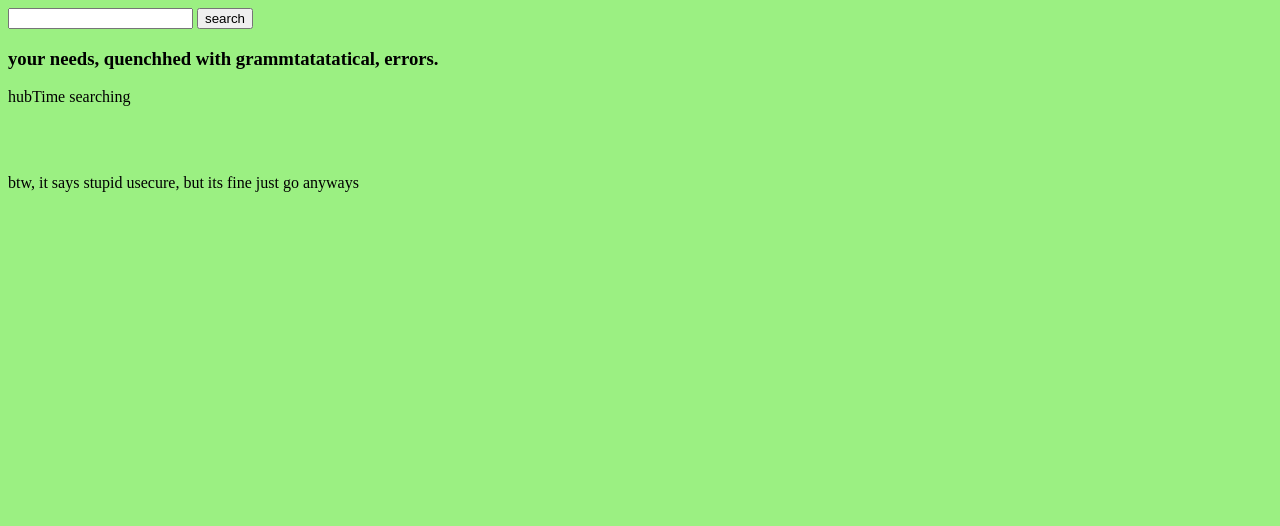
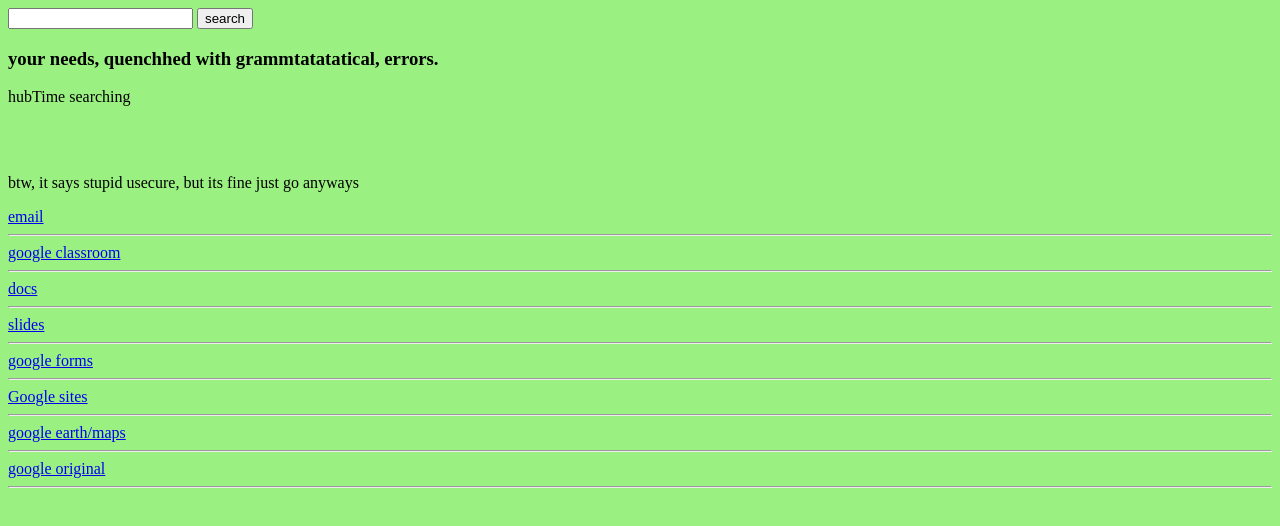
Before and after one commit to Telleon/hubtime, a plain HTML site: page index.html in a window 1280 px wide. Drawn offline with Linux system fonts and the light colour scheme.

Commit message:
Update index.html

```diff
--- a/index.html
+++ b/index.html
@@ -32,3 +32,11 @@
 			}
 		}, 5000);
 	</script>
+	<a href="https://mail.google.com/mail/?tab=rm">email</a> <br> <hr>
+	<a href="https://classroom.google.com/?authuser=0">google classroom</a> <br> <hr>
+	<a href="https://docs.google.com/document/?usp=docs_ald&authuser=0">docs</a> <br> <hr>
+	<a href="https://docs.google.com/presentation/?usp=slides_ald&authuser=0"> slides</a> <br> <hr>
+	<a href="https://docs.google.com/forms/?authuser=0&usp=forms_ald">google forms</a> <br> <hr>
+	<a href="https://sites.google.com/?tab=r3">Google sites</a> <br> <hr>
+	<a href="https://earth.google.com/web/"> google earth/maps</a> <br> <hr>
+	<a href="https://www.google.com/webhp?hl=en&sa=X&ved=0ahUKEwjJ04XxpaHwAhUES6wKHdl4BqMQPAgI&safe=active&ssui=on"> google original</a> <br> <hr>
```
